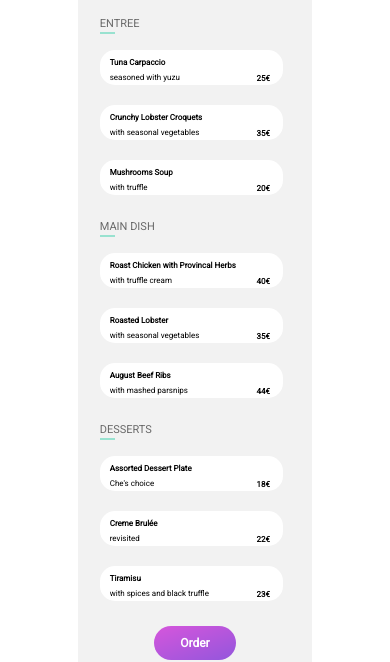
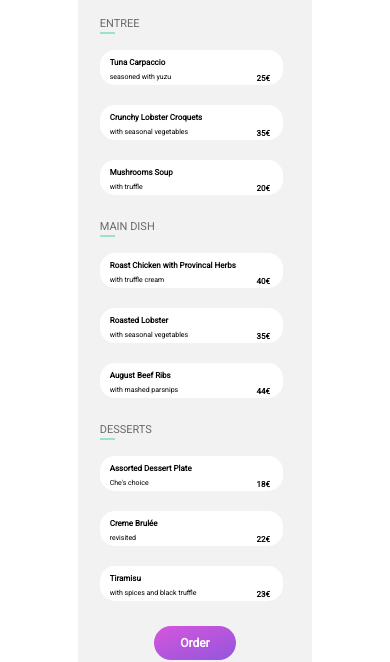
Before and after one commit to pianvarz/FerdinandOlivares_3_05-04-2021, a plain HTML site: page lg.html in a window 390 px wide. Shown: the part 168-830 px from the top of the page. Drawn offline with Linux system fonts and the light colour scheme; grey boxes are pictures that could not be loaded; a web font is replaced by a local one.

Commit message:
Add files via upload

```diff
--- a/SCSS/main.scss
+++ b/SCSS/main.scss
@@ -969,11 +969,15 @@ $wid-marg: $width + $margin-left;
           line-height: 15px;
           overflow: hidden;
           font-size: 8px;
+          span:nth-child(2) {
+            font-size: 7px;
+          }
           .reMenu__content {
             display: flex;
             flex-direction: column;
             flex-wrap: nowrap;
             width: 95%;
+
             .pRI {
               text-align: right;
               position: relative;
```
Also changed, not shown: SCSS/main.css, 1 other file.
